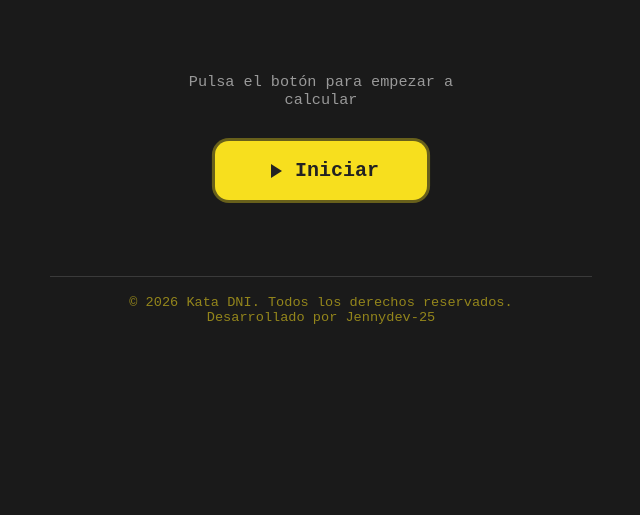
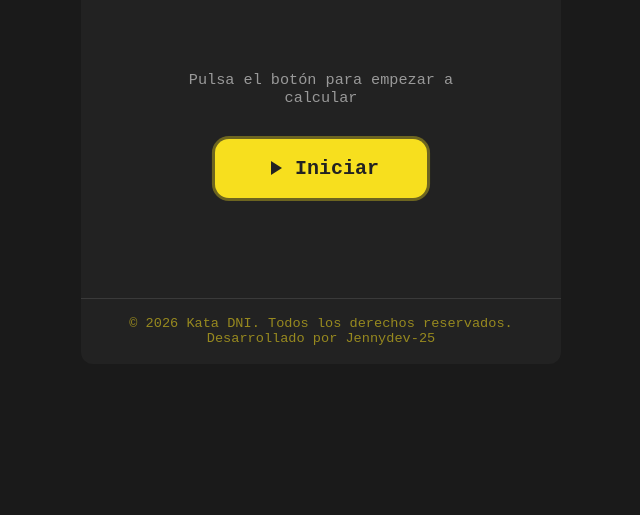
Before and after one commit to Jennydev-25/kata-dni, a website with bundled scripts: page index.html in a window 1280 px wide. Shown: the part 285-800 px from the top of the page, without its empty margins (319-959 px from the left). Built offline with nearby package versions, Linux system fonts and the light colour scheme.

Commit message:
refactor: add wrapper and main styles to base

```diff
--- a/src/sass/base/_base.scss
+++ b/src/sass/base/_base.scss
@@ -16,6 +16,18 @@ body {
     font-family: v.$font-primary;
 }
 
+.dni-wrap {
+    background: v.$color-background;
+    border-radius: v.$border-radius-lg;
+    overflow: hidden;
+    width: 100%;
+    max-width: 480px;
+}
+
+.main {
+    padding: 0 1.25rem 1.5rem;
+}
+
 button {
     cursor: pointer;
     font-family: v.$font-primary;
```
Also changed, not shown: README.md, src/css/styles.css, 1 other file.
